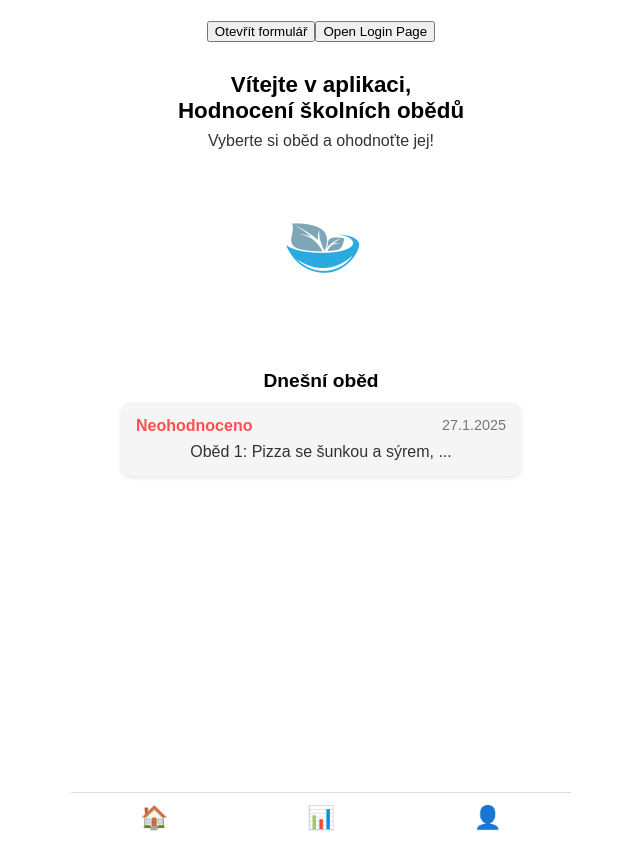
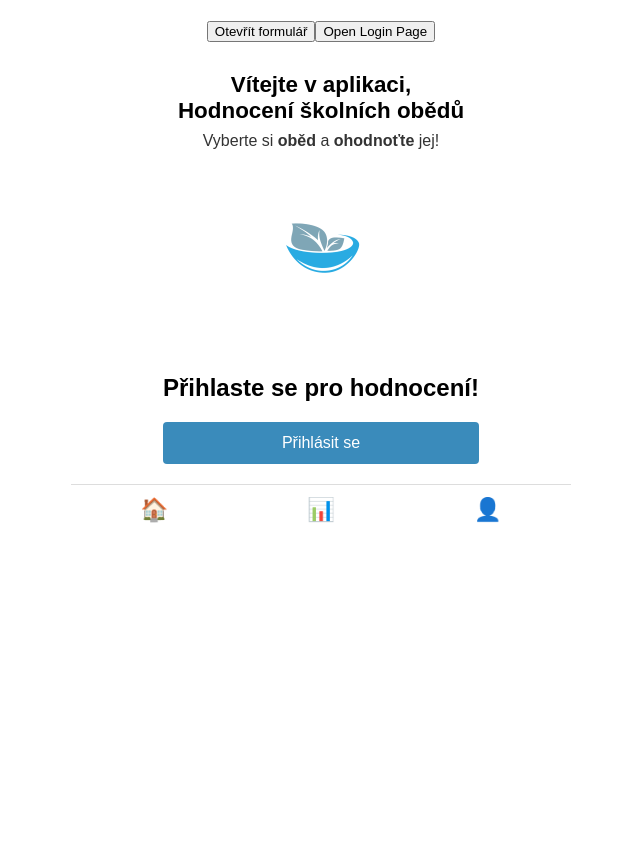
Before and after one commit to Thastertyn/hodnoceni-obedu, a React (Create React App) app in the folder frontend/: page / in a window 1280 px wide. Both pictures are taken after a click on the button "Open Landing Page". Shown: the whole page, without its empty margins (319-959 px from the left). Built offline with nearby package versions, Linux system fonts and the light colour scheme.

Commit message:
Kdyz uivatel neni prihlaseny tak se ukaze jiny landing page a kdyz uzivatel klikne na prihlaseni tak ho hodi na prihlasovaci stranku

```diff
--- a/frontend/src/App.js
+++ b/frontend/src/App.js
@@ -7,6 +7,12 @@ export default function App() {
   const [showForm, setShowForm] = useState(false);
   const [showLogin, setShowLogin] = useState(false);
   const [showLanding, setShowLanding] = useState(false);
+  const [isLoggedIn, setIsLoggedIn] = useState(false);
+
+  const handleLogin = () => {
+    setIsLoggedIn(true);
+    setShowLogin(false);
+  };
 
   return (
     <div style={{ textAlign: 'center', marginTop: '20px' }}>
@@ -17,13 +23,13 @@ export default function App() {
       )}
 
       {showLogin ? (
-        <LoginPage onClose={() => setShowLogin(false)} />
+        <LoginPage onClose={() => setShowLogin(false)} onLogin={handleLogin} />
       ) : (
         <button onClick={() => setShowLogin(true)}>Open Login Page</button>
       )}
 
       {showLanding ? (
-        <LandingPage onClose={() => setShowLanding(false)} />
+        <LandingPage isLoggedIn={isLoggedIn} onLoginClick={() => setShowLogin(true)} />
       ) : (
         <button onClick={() => setShowLanding(true)}>Open Landing Page</button>
       )}
--- a/frontend/src/components/LandingPage.jsx
+++ b/frontend/src/components/LandingPage.jsx
@@ -2,13 +2,13 @@ import React from 'react';
 import '../css/landing_page.css';
 import logo from '../img/logo.png';
 
-export default function LandingPage() {
+export default function LandingPage({ isLoggedIn, onLoginClick }) {
   return (
     <div className="landing-page">
       {/* Horní uvítací text */}
       <header className="landing-header">
         <h1>Vítejte v aplikaci,<br/>Hodnocení školních obědů</h1>
-        <p>Vyberte si oběd a ohodnoťte jej!</p>
+        <p>Vyberte si <strong>oběd</strong> a <strong>ohodnoťte</strong> jej!</p>
       </header>
 
       {/* Logo */}
@@ -16,7 +16,8 @@ export default function LandingPage() {
         <img src={logo} alt="logo" className="logo" />
       </div>
 
-      {/* Dnešní oběd - ukázková karta */}
+      {/* Podmíněné zobrazení podle přihlášení */}
+      {isLoggedIn ? (
         <section className="today-meal">
           <h2>Dnešní oběd</h2>
           <div className="meal-card">
@@ -24,11 +25,17 @@ export default function LandingPage() {
               <span className="status">Neohodnoceno</span>
               <span className="date">27.1.2025</span>
             </div>
-          <p>Oběd 1: Pizza se šunkou a sýrem, ...</p>
+            <p><strong>Oběd 1:</strong> Pizza se šunkou a sýrem, ...</p>
           </div>
         </section>
+      ) : (
+        <section className="login-prompt">
+          <h2><strong>Přihlaste se</strong> pro hodnocení!</h2>
+          <button className="login-button" onClick={onLoginClick}>Přihlásit se</button>
+        </section>
+      )}
 
-      {/* Spodní navigační lišta (ikony zatím jen text/emoji) */}
+      {/* Spodní navigační lišta */}
       <nav className="bottom-nav">
         <button>
           <span role="img" aria-label="home">🏠</span>
```
Lines whose indentation alone changed are shown as unchanged.
